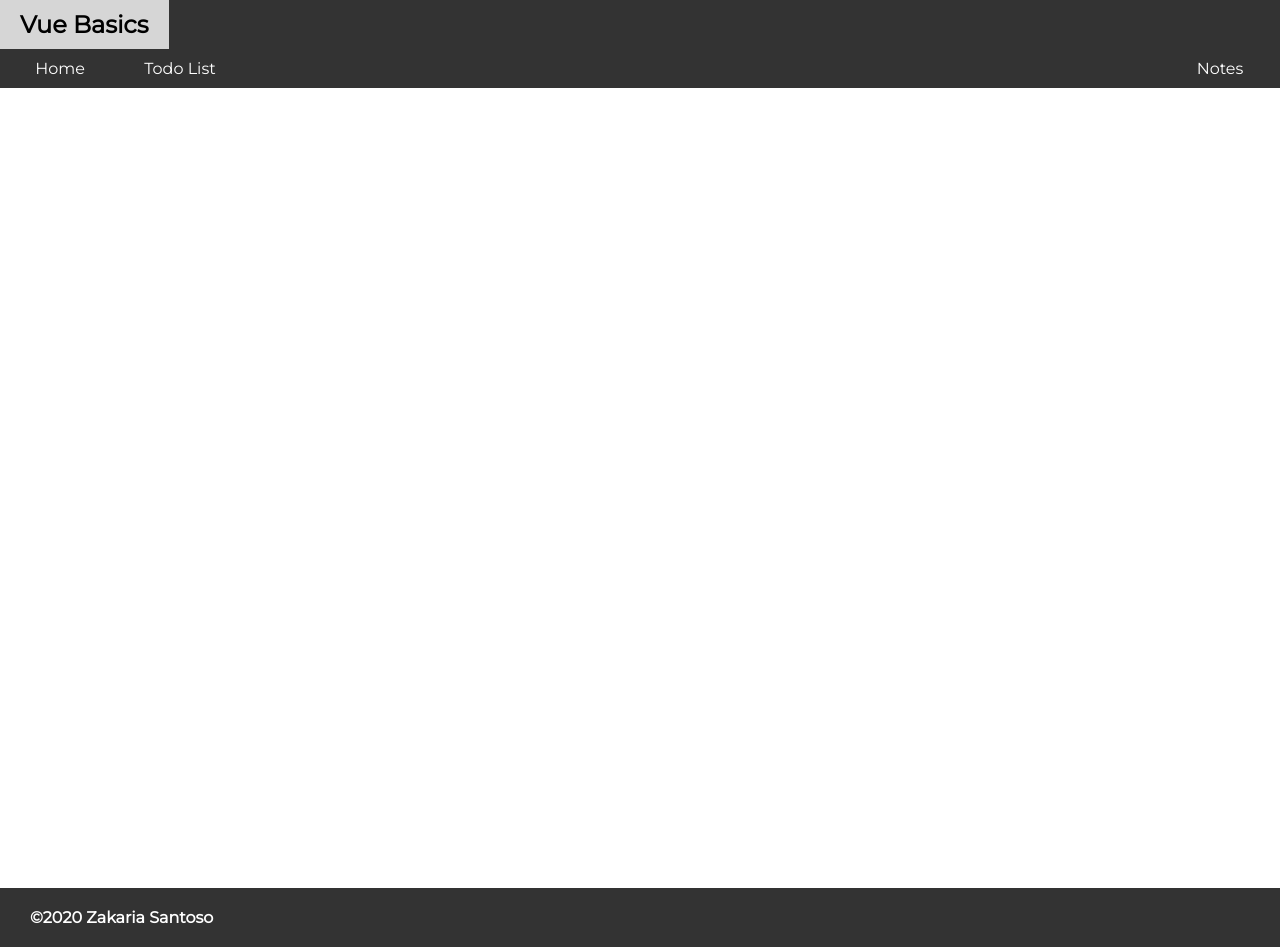
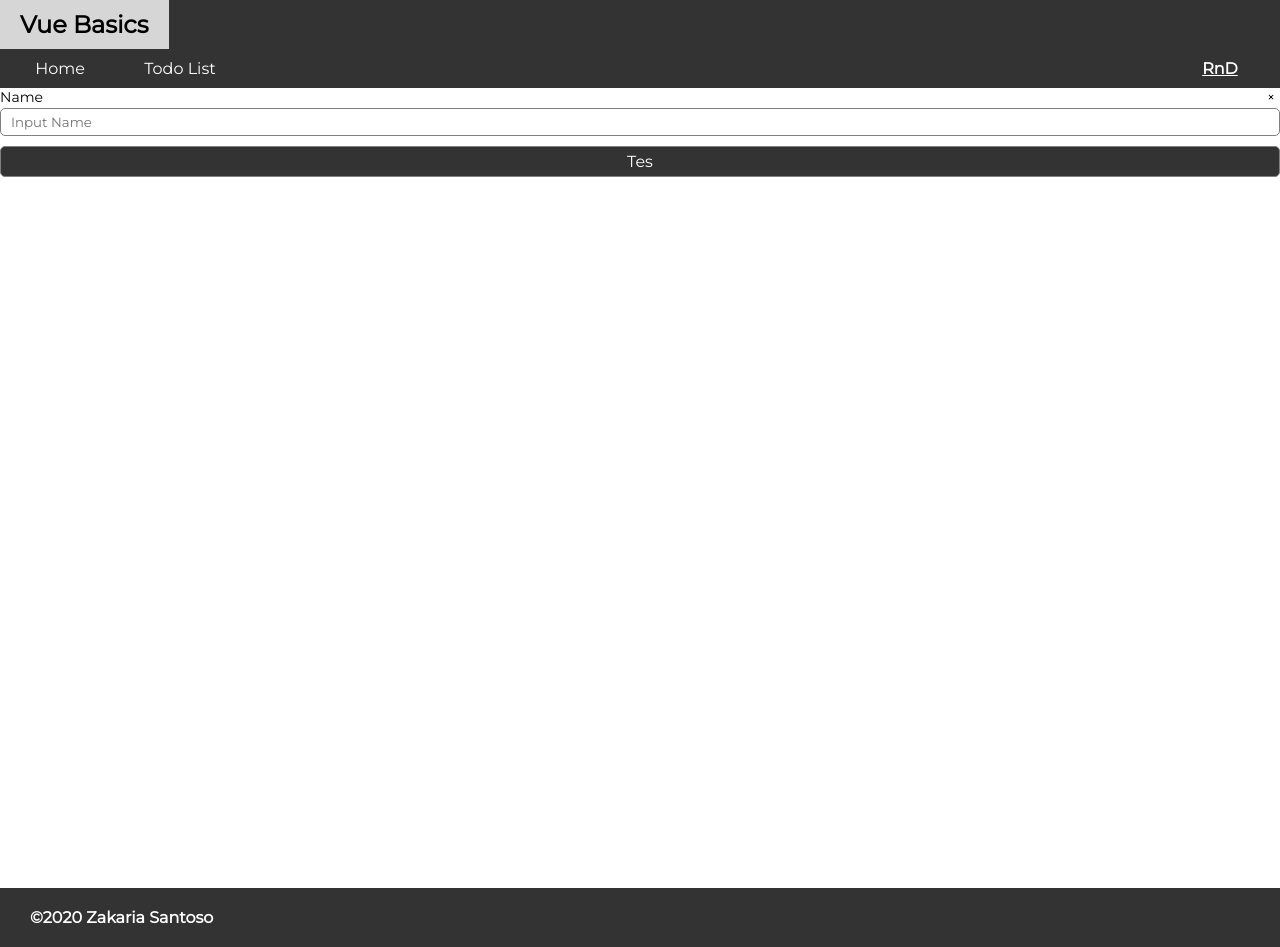
Before and after one commit to zakariasantoso/vue-basic, a Vue app: page /showcase in a window 1280 px wide. Built offline with nearby package versions, Linux system fonts and the light colour scheme.

Commit message:
Added Shocase Page

```diff
--- a/src/components/elements/MainNavigation.vue
+++ b/src/components/elements/MainNavigation.vue
@@ -11,7 +11,7 @@
 
 		<ul>
 			<li>
-				<router-link to="/note">Notes</router-link>
+				<router-link to="/showcase">RnD</router-link>
 			</li>
 		</ul>
 	</nav>
--- a/src/router/index.js
+++ b/src/router/index.js
@@ -11,12 +11,9 @@ const routes = [
     component: Home
   },
   {
-    path: '/about',
-    name: 'About',
-    // route level code-splitting
-    // this generates a separate chunk (about.[hash].js) for this route
-    // which is lazy-loaded when the route is visited.
-    component: () => import(/* webpackChunkName: "about" */ '../views/About.vue')
+    path: '/showcase',
+    name: 'Showcase',
+    component: () => import(/* webpackChunkName: "showcase" */ '../views/Showcase.vue')
   }
 ]
 
--- /dev/null
+++ b/src/views/Showcase.vue
@@ -0,0 +1,32 @@
+<template>
+	<div class="note-page">
+		<app-input
+			name="name"
+			label="Name"
+			v-model="name"
+		/>
+		<app-button :is-full-width="true" :isLoading="false">Tes</app-button>
+	</div>
+</template>
+
+<script>
+import AppInput from '../components/frames/inputs/AppInput'
+import AppButton from '../components/frames/inputs/AppButton'
+
+export default {
+	components: {
+		AppInput,
+		AppButton
+	},
+
+	data: () => {
+		return {
+			name: ''
+		}
+	}
+}
+</script>
+
+<style>
+
+</style>
```
